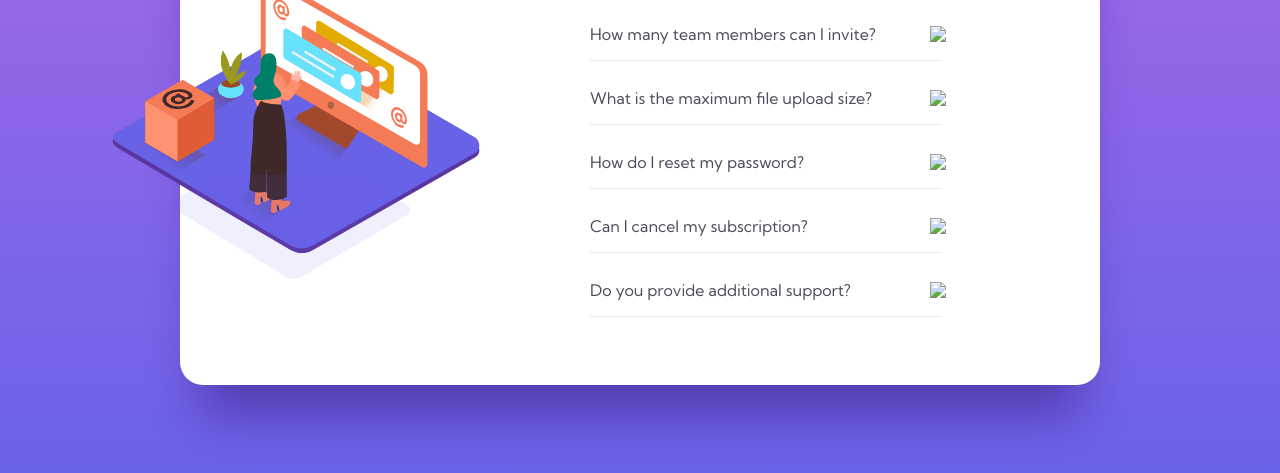
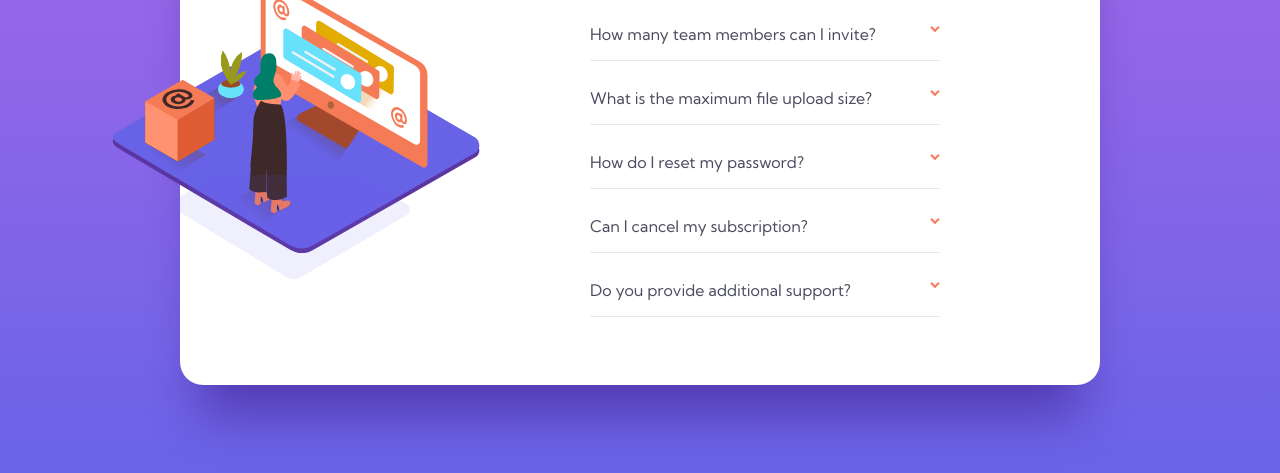
Before and after one commit to sttttack/faq-accordion-card-main, a plain HTML site: page index.html in a window 1280 px wide. Shown: the part 273-746 px from the top of the page. Drawn offline with Linux system fonts and the light colour scheme; the site is published under a folder, as on GitHub Pages, so addresses that start at the root find nothing.

Commit message:
second commit

```diff
--- a/index.html
+++ b/index.html
@@ -26,25 +26,25 @@
           <h1 id="title_text">FAQ</h1>
 
              <div class="question">How many team members can I invite?
-              <img src="/images/icon-arrow-down.svg" class="arrow"></div>
+              <img src="./images/icon-arrow-down.svg" class="arrow"></div>
                 <div class="panel"><p>You can invite up to 2 additional users on the Free plan. There is no limit on
                   team members for the Premium plan.</p></div>
 
                 <div class="question">What is the maximum file upload size?
-                  <img src="/images/icon-arrow-down.svg" class="arrow"></div>
+                  <img src="./images/icon-arrow-down.svg" class="arrow"></div>
                     <div class="panel"><p>No more than 2GB. All files in your account must fit your allotted storage space.</p></div>
 
                   <div class="question">How do I reset my password?
-                    <img src="/images/icon-arrow-down.svg" class="arrow"></div>
+                    <img src="./images/icon-arrow-down.svg" class="arrow"></div>
                       <div class="panel"><p>Click “Forgot password” from the login page or “Change password” from your profile page.
                         A reset link will be emailed to you.</p></div>
 
                     <div class="question">Can I cancel my subscription?
-                      <img src="/images/icon-arrow-down.svg" class="arrow"></div>
+                      <img src="./images/icon-arrow-down.svg" class="arrow"></div>
                         <div class="panel"><p>Yes! Send us a message and we’ll process your request no questions asked.</p></div>
 
                       <div class="question">Do you provide additional support?
-                        <img src="/images/icon-arrow-down.svg" class="arrow"></div>
+                        <img src="./images/icon-arrow-down.svg" class="arrow"></div>
                          <div class="panel"><p>Chat and email support is available 24/7. Phone lines are open during normal business hours.</p></div>
 
       </div>
```
